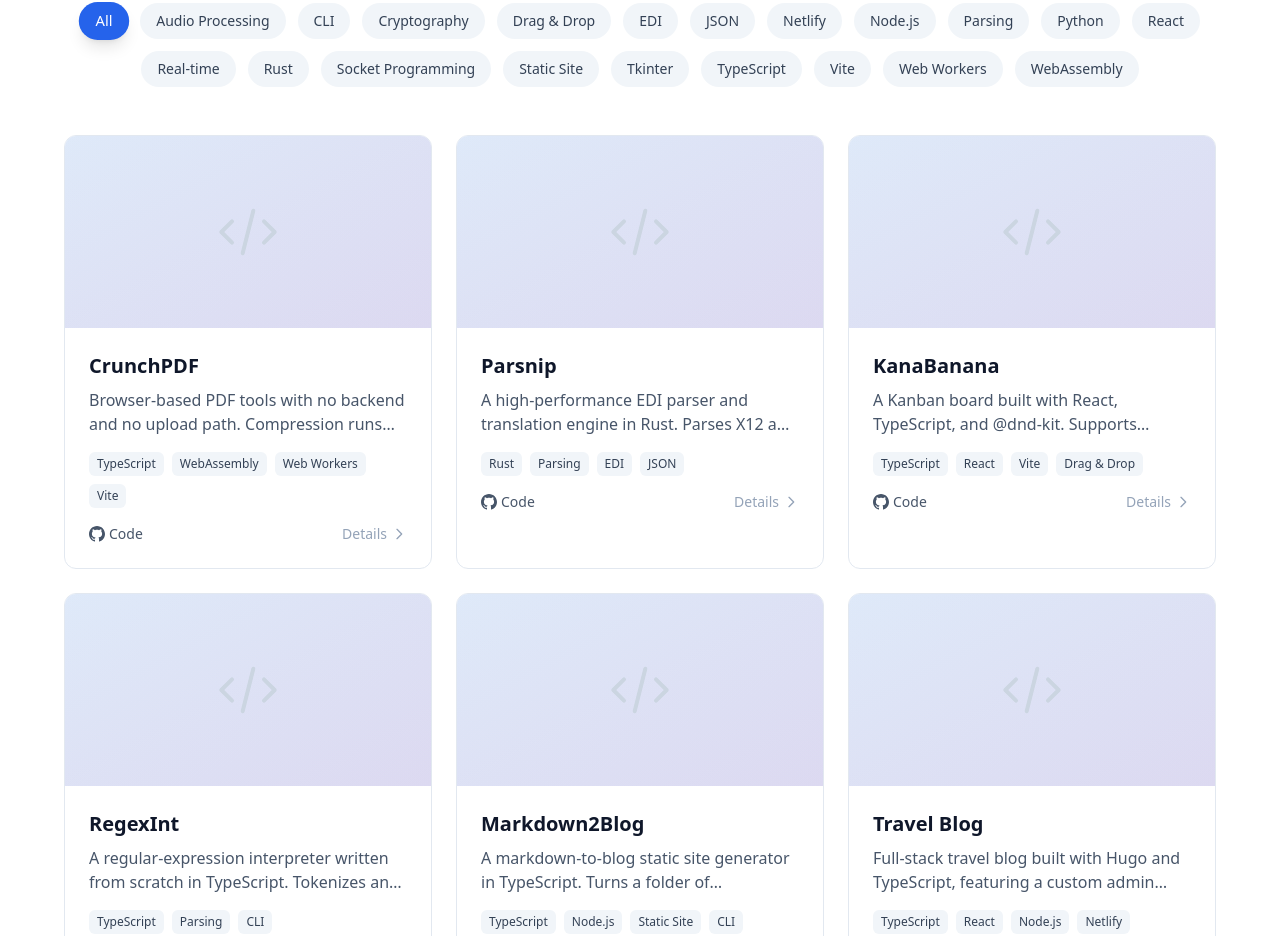
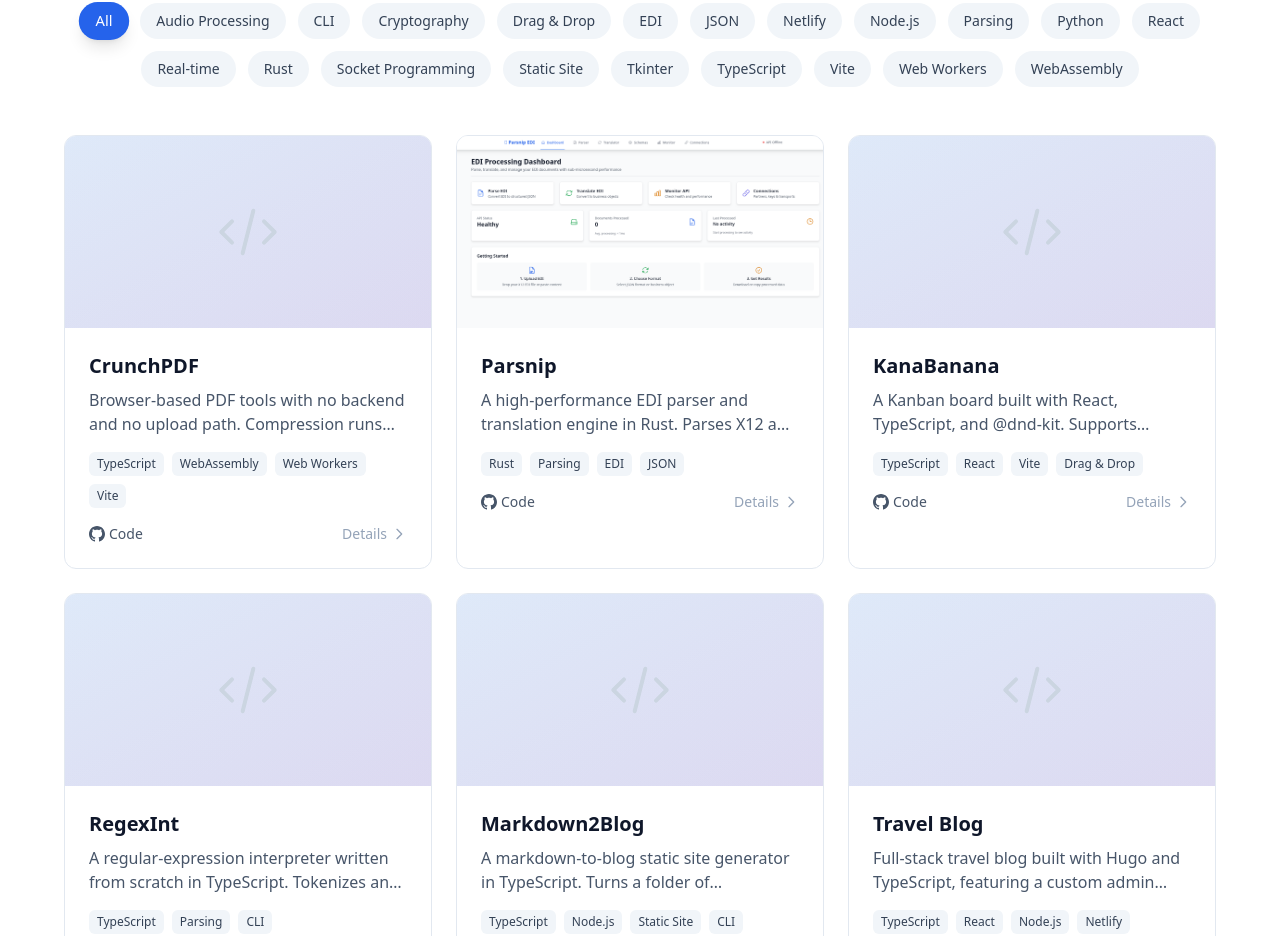
Before and after one commit to Forworddash/portfolio, a React (Vite) app: page / in a window 1280 px wide. Shown: the part 1045-1981 px from the top of the page. Built offline with nearby package versions, Linux system fonts and the light colour scheme.

Commit message:
[UPD] set 1st picture in project as initial picture

```diff
--- a/src/components/Projects.tsx
+++ b/src/components/Projects.tsx
@@ -87,8 +87,17 @@ export default function Projects({ id = 'projects' }: ProjectsProps) {
                 animation: 'slideUp 0.5s ease-out forwards',
               }}
             >
-              {/* Project Image Placeholder */}
+              {/* Project image — first screenshot if present, else a placeholder */}
               <div className="h-48 bg-gradient-to-br from-slate-100 to-slate-200 dark:from-slate-700 dark:to-slate-600 relative overflow-hidden">
+                {project.images && project.images.length > 0 ? (
+                  <img
+                    src={project.images[0]}
+                    alt={`${project.title} preview`}
+                    loading="lazy"
+                    className="absolute inset-0 w-full h-full object-cover transition-transform duration-300 group-hover:scale-105"
+                  />
+                ) : (
+                  <>
                     <div className="absolute inset-0 bg-gradient-to-br from-blue-500/10 to-purple-500/10 group-hover:from-blue-500/20 group-hover:to-purple-500/20 transition-all duration-300"></div>
                     <div className="absolute inset-0 flex items-center justify-center">
                       <svg
@@ -105,6 +114,8 @@ export default function Projects({ id = 'projects' }: ProjectsProps) {
                         />
                       </svg>
                     </div>
+                  </>
+                )}
               </div>
 
               {/* Project Content */}
```
Lines whose indentation alone changed are shown as unchanged.
